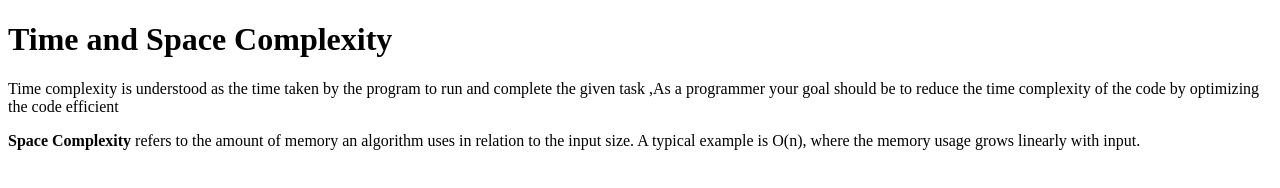
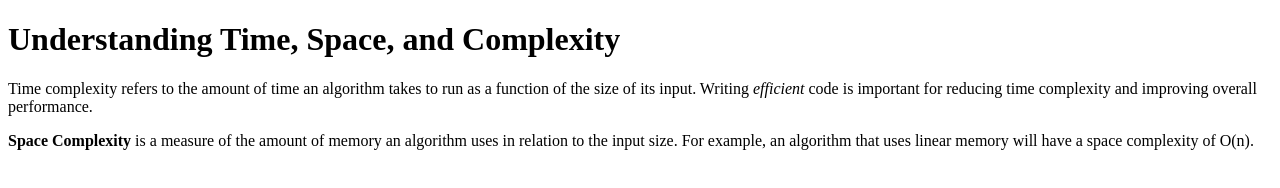
Before and after one commit to acciojob/time-and-space-complexity-Vaishnavi262001, a website: page main.html in a window 1280 px wide. Drawn offline with Linux system fonts and the light colour scheme.

Commit message:
created a submission

```diff
--- a/main.html
+++ b/main.html
@@ -1,23 +1,23 @@
 <!DOCTYPE html>
-
-<html>
+<html lang="en">
 
 <head>
-	<link rel="stylesheet" href="styles.css">
+  <meta charset="UTF-8">
+  <title>Time and Space Complexity</title>
 </head>
 
 <body>
-	<!-- the entire body must be written by student -->
-	<h1> Time and Space Complexity</h1>
-	<p> Time complexity is understood as the time taken by the program to run and complete the given task ,As a programmer your goal should be to reduce the time complexity of the code by optimizing the code efficient </p>
-	<p>
+  <h1>Understanding Time, Space, and Complexity</h1>
 
-			<b>Space Complexity</b> refers to the amount of memory an algorithm uses in relation to the input size. A typical example is O(n), where the memory usage grows linearly with input.
+  <p>
+    Time complexity refers to the amount of time an algorithm takes to run as a function of the size of its input. Writing
+    <em>efficient</em> code is important for reducing time complexity and improving overall performance.
+  </p>
 
-	</p>
-    <script type="text/javascript" src="./script.js">
-</script>
-
+  <p>
+    <b>Space Complexity</b> is a measure of the amount of memory an algorithm uses in relation to the input size. For example,
+    an algorithm that uses linear memory will have a space complexity of O(n).
+  </p>
 </body>
 
 </html>
```
